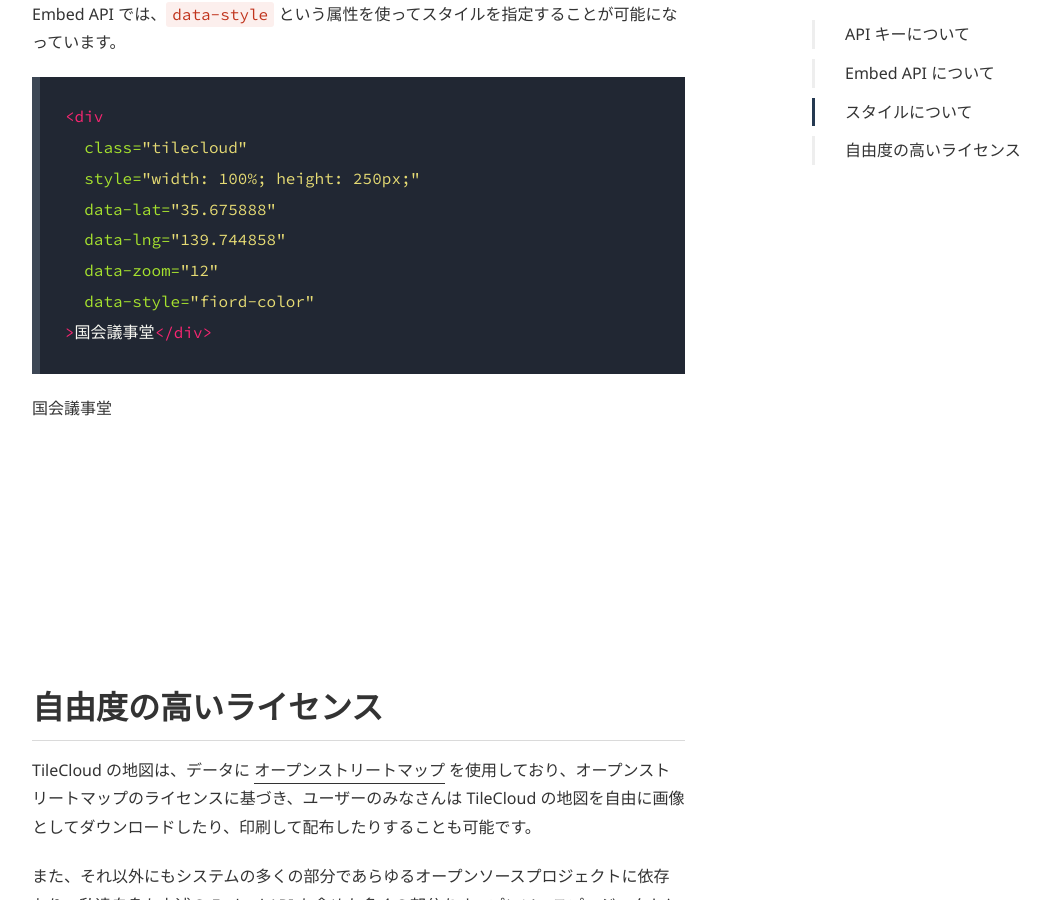
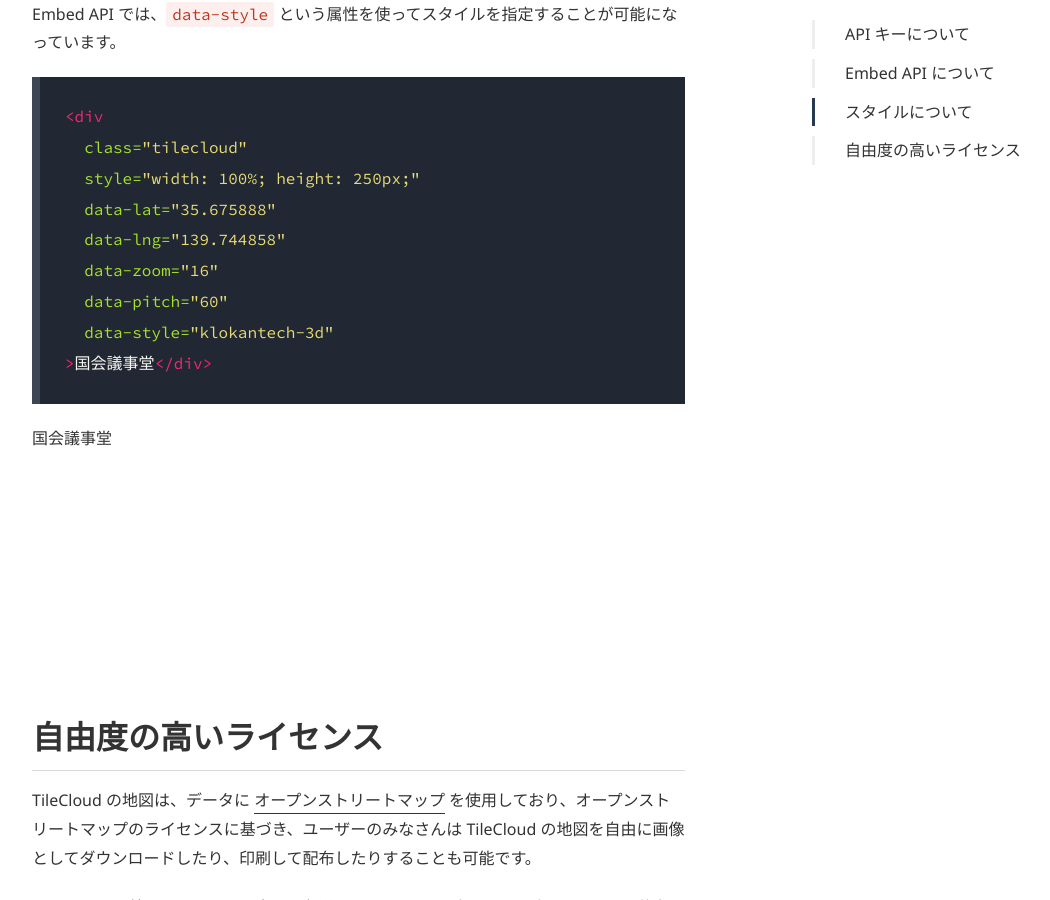
Before and after one commit to tilecloud/docs.tilecloud.io, a Jekyll site: the page built from tutorial/index.md, in a window 1280 px wide and 900 px high, scrolled down 2493 px. Shown: the whole window, without its empty margins (38-1088 px from the left). Built offline with Jekyll 4.4.1, drawn with Linux system fonts in a browser that asks for light colours; some web fonts are replaced; a script that is not in the unit is left out.

Commit message:
some fix

````diff
--- a/tutorial/index.md
+++ b/tutorial/index.md
@@ -84,8 +84,9 @@
   style="width: 100%; height: 250px;"
   data-lat="35.675888"
   data-lng="139.744858"
-  data-zoom="12"
-  data-style="fiord-color"
+  data-zoom="16"
+  data-pitch="60"
+  data-style="klokantech-3d"
 >国会議事堂</div>
 ```
 
````
